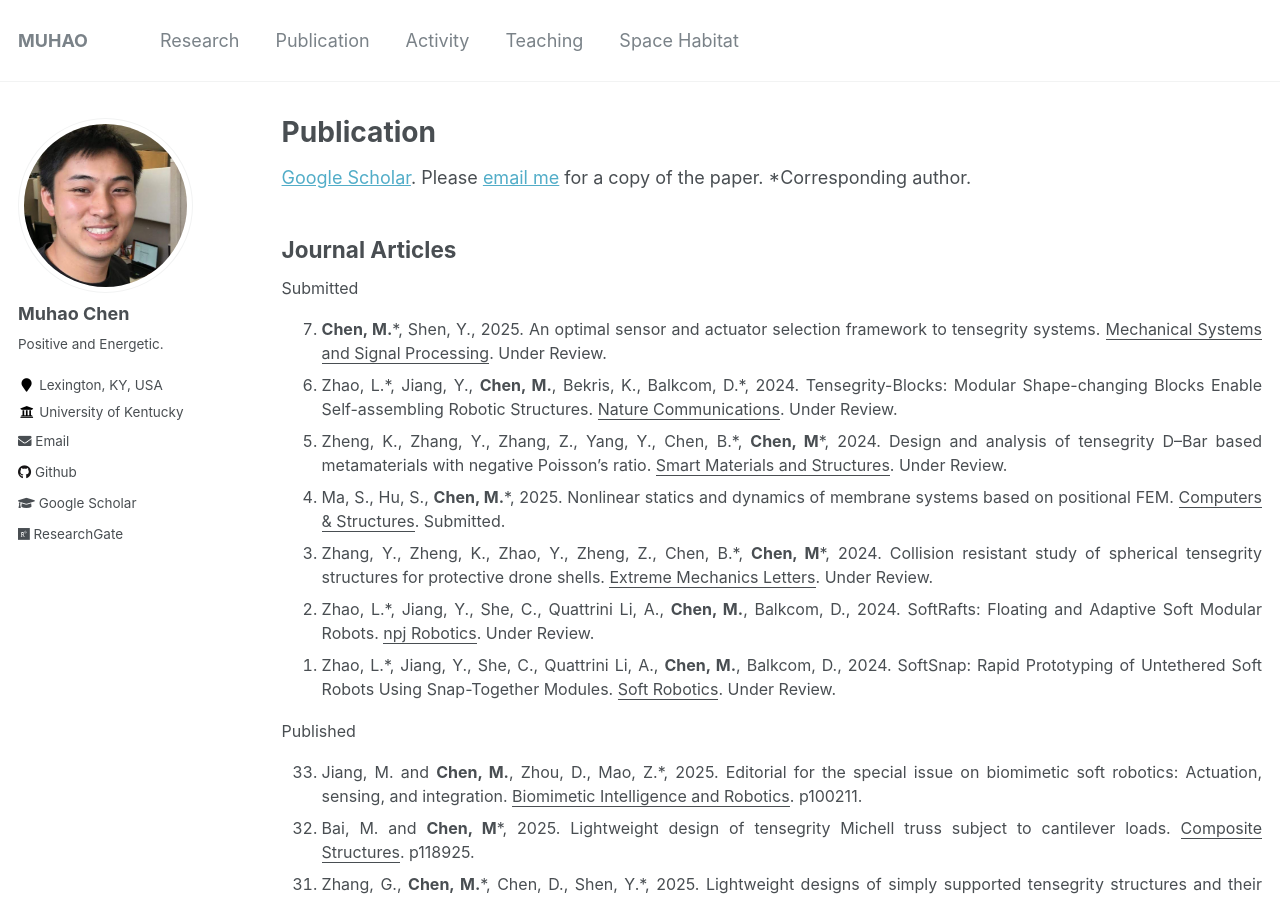
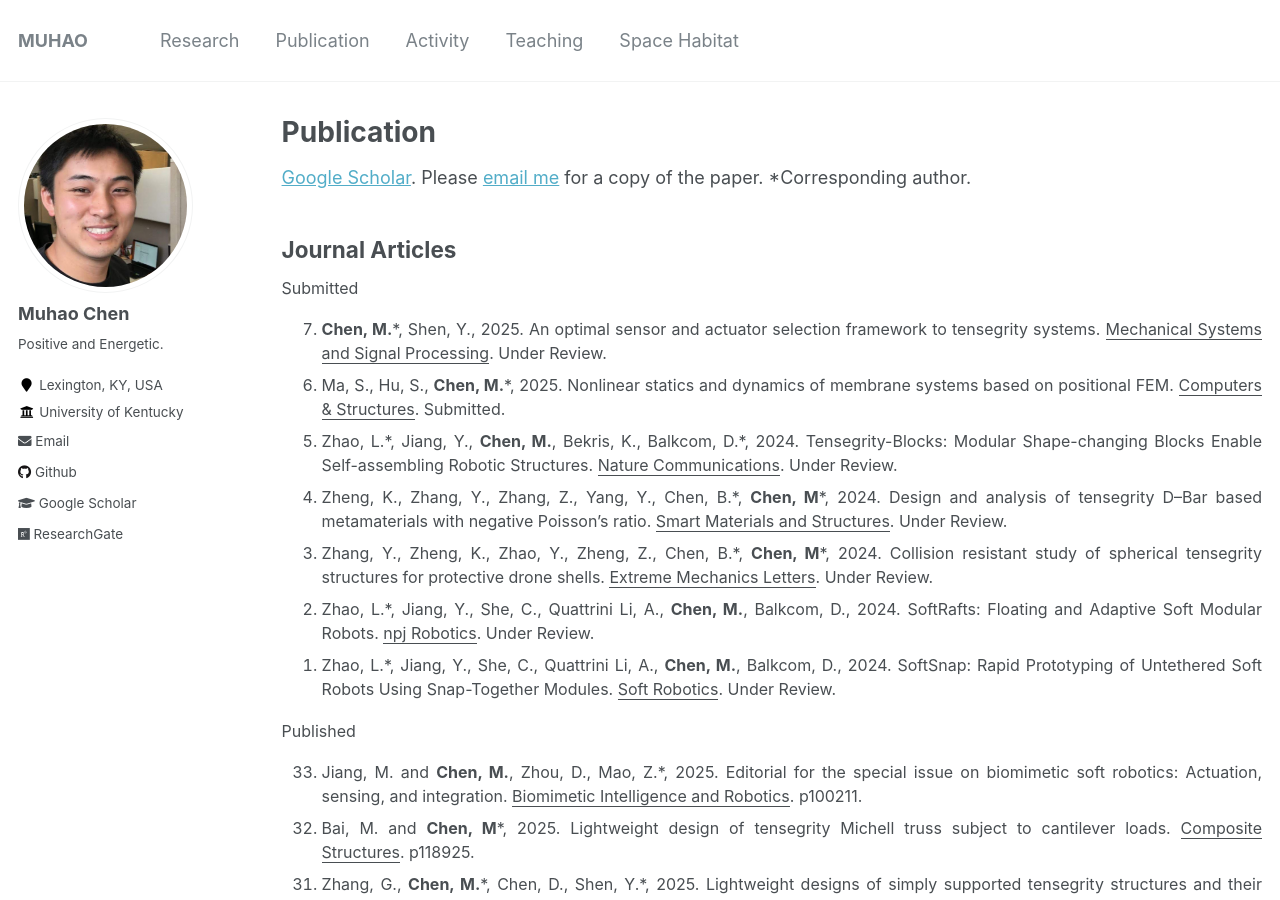
Before and after one commit to Muhao-Chen/muhao-chen.github.io, a Jekyll site: the page built from _pages/publication.md, in a window 1280 px wide and 900 px high. Built offline with Jekyll 4.4.1, drawn with Linux system fonts in a browser that asks for light colours.

```diff
--- a/_pages/publication.md
+++ b/_pages/publication.md
@@ -17,10 +17,10 @@ toc: true
 Submitted
 <ol reversed>
 <li> <strong>Chen, M.</strong>*, Shen, Y., 2025. An optimal sensor and actuator selection framework to tensegrity systems. <u>Mechanical Systems and Signal Processing</u>. Under Review. </li>
+<li>Ma, S., Hu, S., <strong>Chen, M.</strong>*, 2025. Nonlinear statics and dynamics of membrane systems based on positional FEM. <u>Computers & Structures</u>. Submitted.</li>
 <!-- <li> Chen, Y.*, <strong>Chen, M.</strong>, Xia, X., Hermanson, J.C., Qi, F., 2025. Efficient Monte Carlo Simulations of Coagulation Based on Weighted Particle Strategies. <u>Powder Technology</u>. Under Review. </li> -->
 <li> Zhao, L.*, Jiang, Y., <strong>Chen, M.</strong>, Bekris, K., Balkcom, D.*, 2024. Tensegrity-Blocks: Modular Shape-changing Blocks Enable Self-assembling Robotic Structures. <u>Nature Communications</u>. Under Review. </li>
 <li> Zheng, K., Zhang, Y., Zhang, Z., Yang, Y., Chen, B.*, <strong>Chen, M</strong>*, 2024. Design and analysis of tensegrity D–Bar based metamaterials with negative Poisson’s ratio. <u>Smart Materials and Structures</u>. Under Review. </li>
-<li>Ma, S., Hu, S., <strong>Chen, M.</strong>*, 2025. Nonlinear statics and dynamics of membrane systems based on positional FEM. <u>Computers & Structures</u>. Submitted.</li>
 <li> Zhang, Y., Zheng, K., Zhao, Y., Zheng, Z., Chen, B.*, <strong>Chen, M</strong>*, 2024. Collision resistant study of spherical tensegrity structures for protective drone shells. <u>Extreme Mechanics Letters</u>. Under Review. </li>
 <!-- <li> <strong>Chen, M.</strong>*, 2024. Mass efficient Double-Helix Tensegrity for underwater, land, air, and space applications. <u>Computer Methods in Applied Mechanics and Engineering</u>.-->
 <!-- <li> <strong>Chen, M.</strong>*, Shen, Y., Majji, M. and Skelton, R.E. Integrated economic sensor/actuator selection and covariance control for tensegrity robots. 2023. <u>Automatica</u>. </li> -->
```
